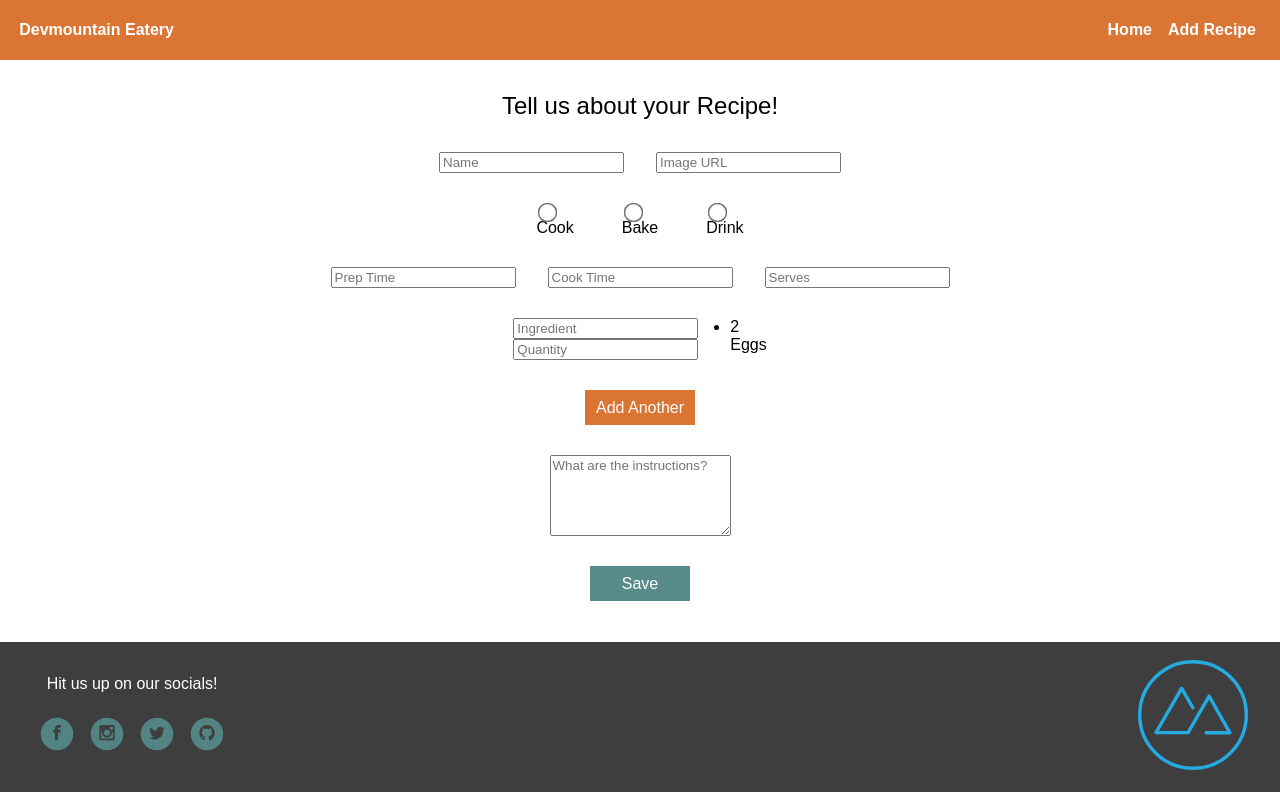
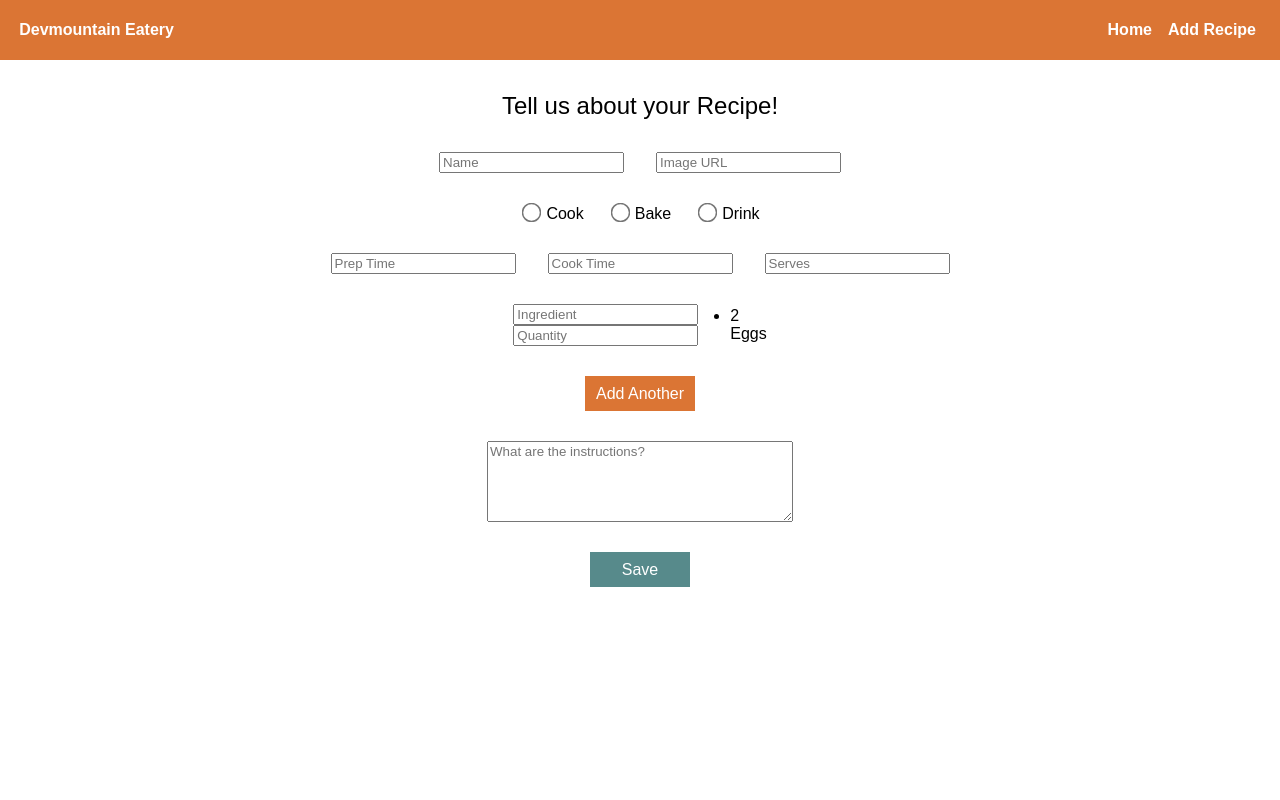
Before and after one commit to brooklynlonghurst/front-end-react, a React (Create React App) app: page /newRecipe in a window 1280 px wide. Shown: the top 800 px of the page. Built offline with nearby package versions, Linux system fonts and the light colour scheme.

Commit message:
radio button css completed

```diff
--- a/src/App.css
+++ b/src/App.css
@@ -298,7 +298,7 @@ header {
 
 .newRecipeBlock {
 	font-family: 'Montserrat', sans-serif;
-	height: 550px;
+	height: 760px;
 	/* display: flex; */
 }
 
@@ -326,22 +326,37 @@ header {
     flex-direction: row;
     justify-content: center;
 	gap: 2rem;
+	align-items: center;
 }
 
 .radioInput {
 	display: flex;
 	flex-direction: row;
     transform: scale(1.5);
+	cursor: pointer;
+}
 
+.radioH5 {
+	display: flex;
+	gap: 2px;
 }
 
 .radioContainer {
 	display: flex;
-	gap: 3rem;
+	width: 100%;
+	justify-content: center;
+	gap: 25px;
+}
+
+.radioContainer span{
+	display: flex;
+	align-items: baseline;
+	gap: 5px;
 }
 
 .textArea {
 	font-family: 'Montserrat', sans-serif;
+	width: 300px;
 }
 
 .submitButton {
--- a/src/components/newRecipeComponents/NewRecipeScreen.jsx
+++ b/src/components/newRecipeComponents/NewRecipeScreen.jsx
@@ -22,7 +22,7 @@ const NewRecipeScreen = () => {
               type="radio"
               name="type"
             />
-            <h5>Cook</h5>
+            <h5 className="radioH5">Cook</h5>
           </span>
           <span>
             <input
```
